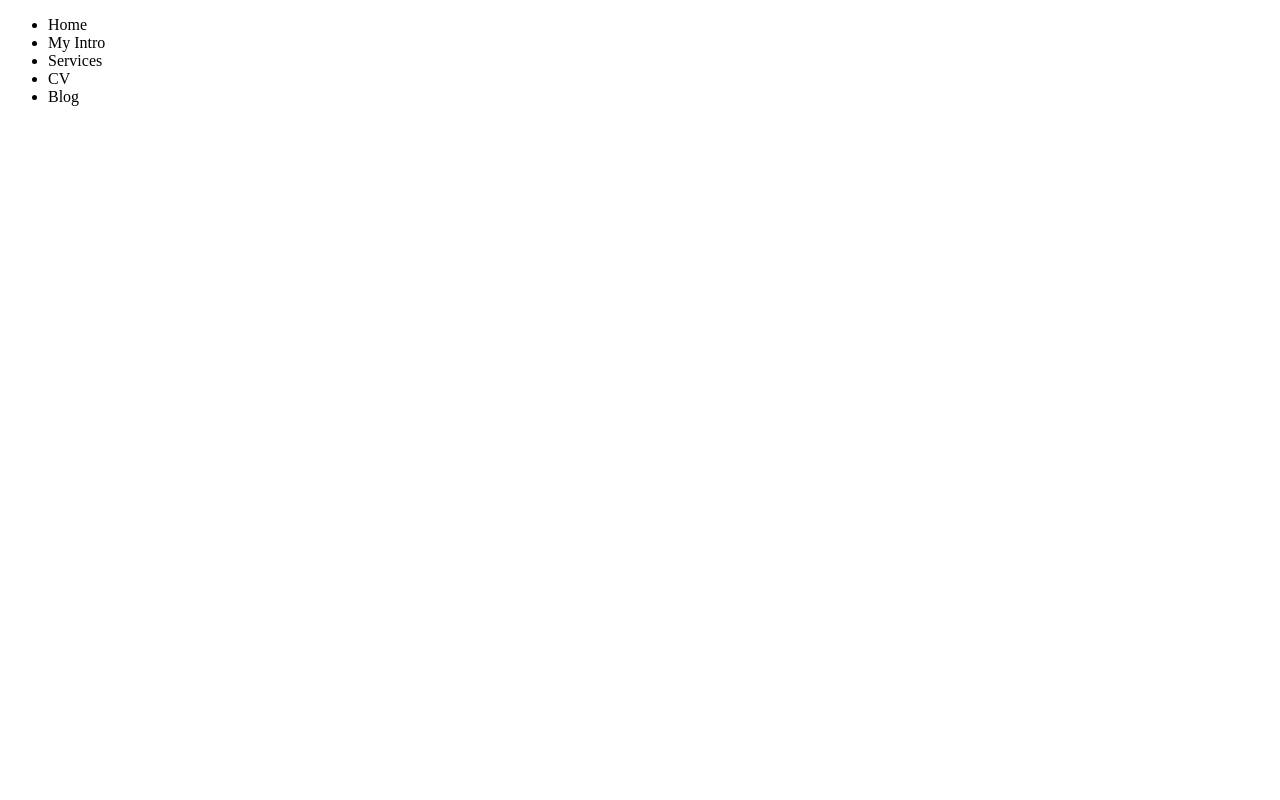
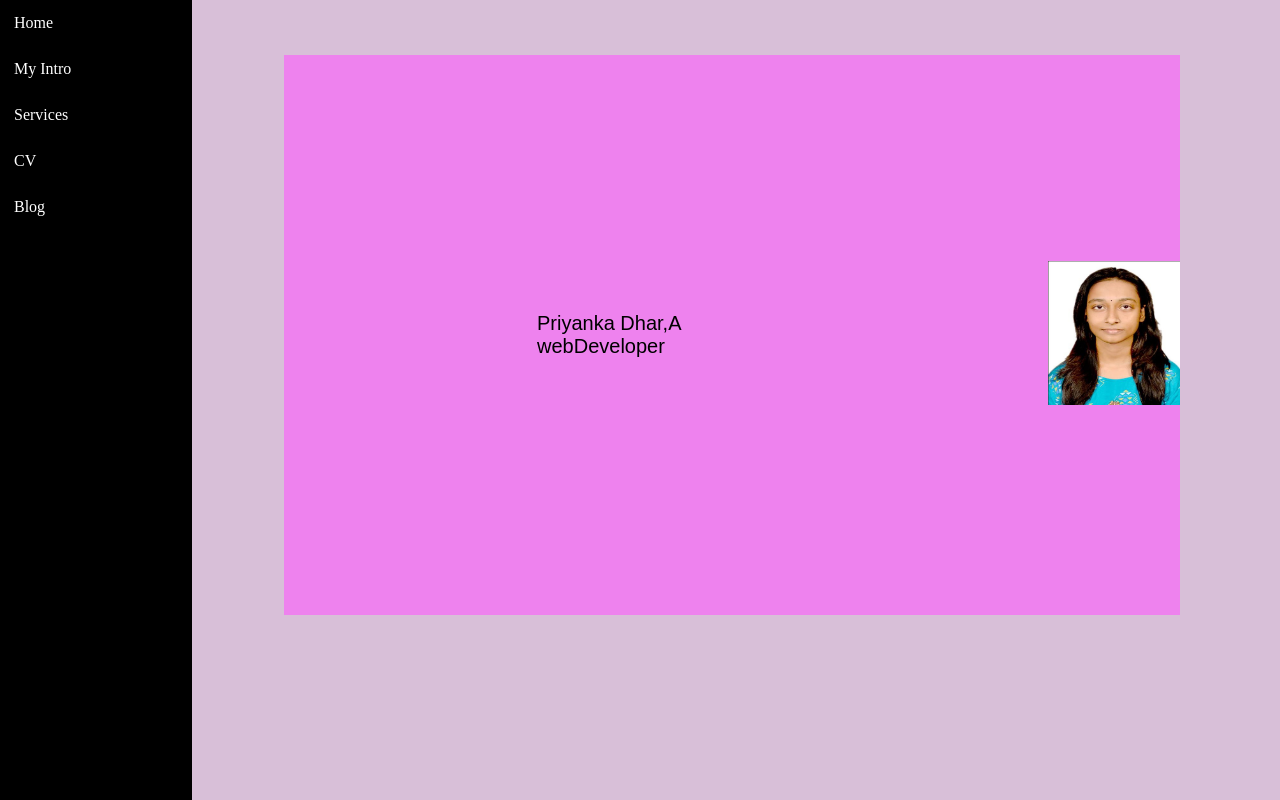
Before and after one commit to Priyanka4251/portfolio, a plain HTML site: page index.html in a window 1280 px wide. Drawn offline with Linux system fonts and the light colour scheme; a web font is replaced by a local one.

Commit message:
initial commit

```diff
--- a/index.html
+++ b/index.html
@@ -1,14 +1,18 @@
 <!DOCTYPE html>
 <html lang="en">
+
 <head>
     <meta charset="UTF-8">
     <meta http-equiv="X-UA-Compatible" content="IE=edge">
     <meta name="viewport" content="width=device-width, initial-scale=1.0">
     <title>Portfolio</title>
+    <link rel="stylesheet" href="style.css">
 </head>
+
 <body>
     <div class="container">
-        <div class="nav">
+        <div class="sidebar">
+            <nav>
                 <ul>
                     <li>Home</li>
                     <li>My Intro</li>
@@ -16,8 +20,17 @@
                     <li>CV</li>
                     <li>Blog</li>
                 </ul>
+            </nav>
+        </div>
+        <div class="main">
+            <div class="info">
+                <div class="devinfo"> <div class="hello">  Priyanka Dhar,A webDeveloper  </div> </div>
+             <div class="devPic">
+                <img src="dev.png" alt=""></div>
             </div>
             </div>
 
+        </div>
 </body>
+
 </html>
--- a/style.css
+++ b/style.css
@@ -0,0 +1,47 @@
+@import url('https://fonts.googleapis.com/css2?family=Mochiy+Pop+P+One&family=The+Nautigal&family=Titillium+Web:wght@200&display=swap');
+
+
+*{
+    margin: 0;
+    padding: 0;
+}
+
+.container{
+    display: flex;
+    height: 100vh;
+}
+
+nav{
+    background-color:black ;
+    color: white;
+    width: 15vw;
+    height: 100vh;
+}
+.main{
+    background-color:thistle;
+    color: black;
+    font-size: 20px;
+    width: 85vw;
+}
+.info{
+    background-color: violet;
+    width: 70vw;
+    height: 70vh;
+    margin: 55px 92px;
+    display: flex;
+    justify-content: center;
+    align-items: center;
+}
+div.hello{
+    margin: 55px 253px;
+    font-family: 'Mochiy Pop P One', sans-serif;
+    /* font-size: 34px; */
+}
+.devPic img{
+    width: 132px;
+    height: 144px;
+}
+li{
+    list-style: none;
+    padding: 14px;
+}
```
Also changed, not shown: 2 other files. Lines whose indentation alone changed are shown as unchanged.
